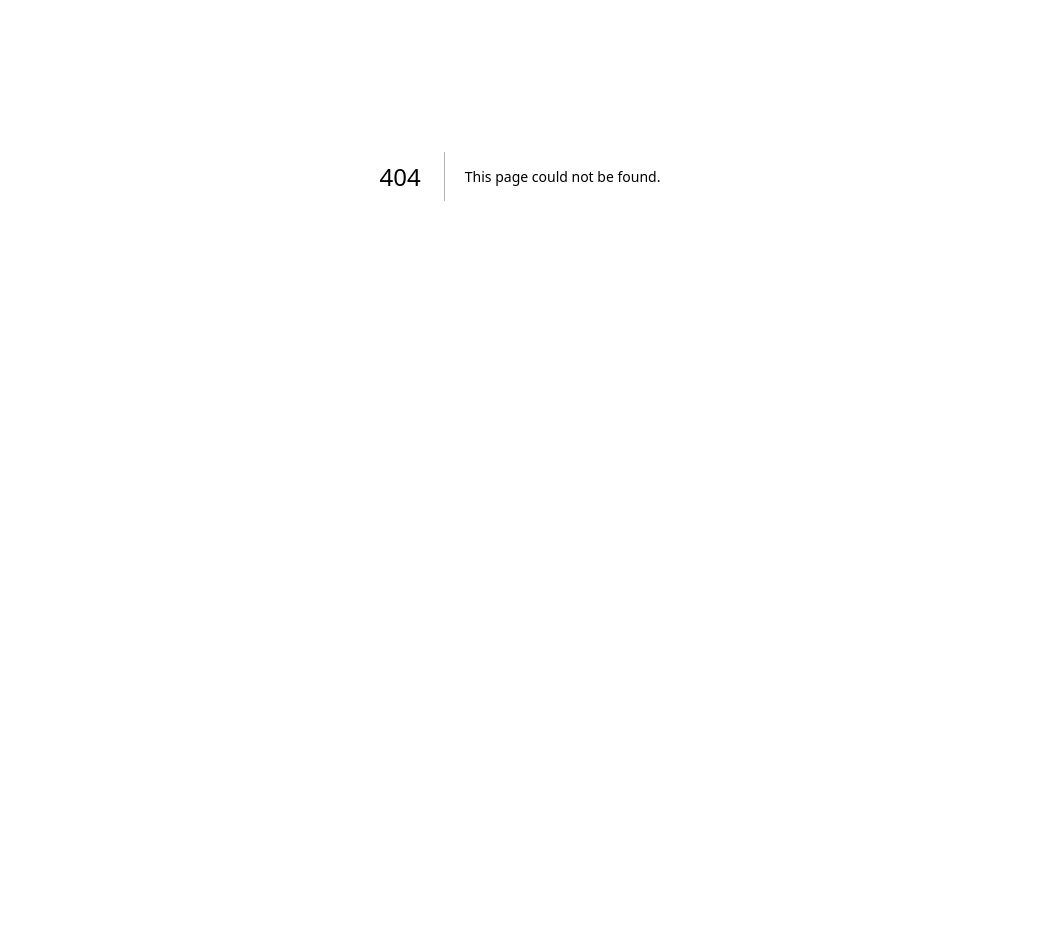
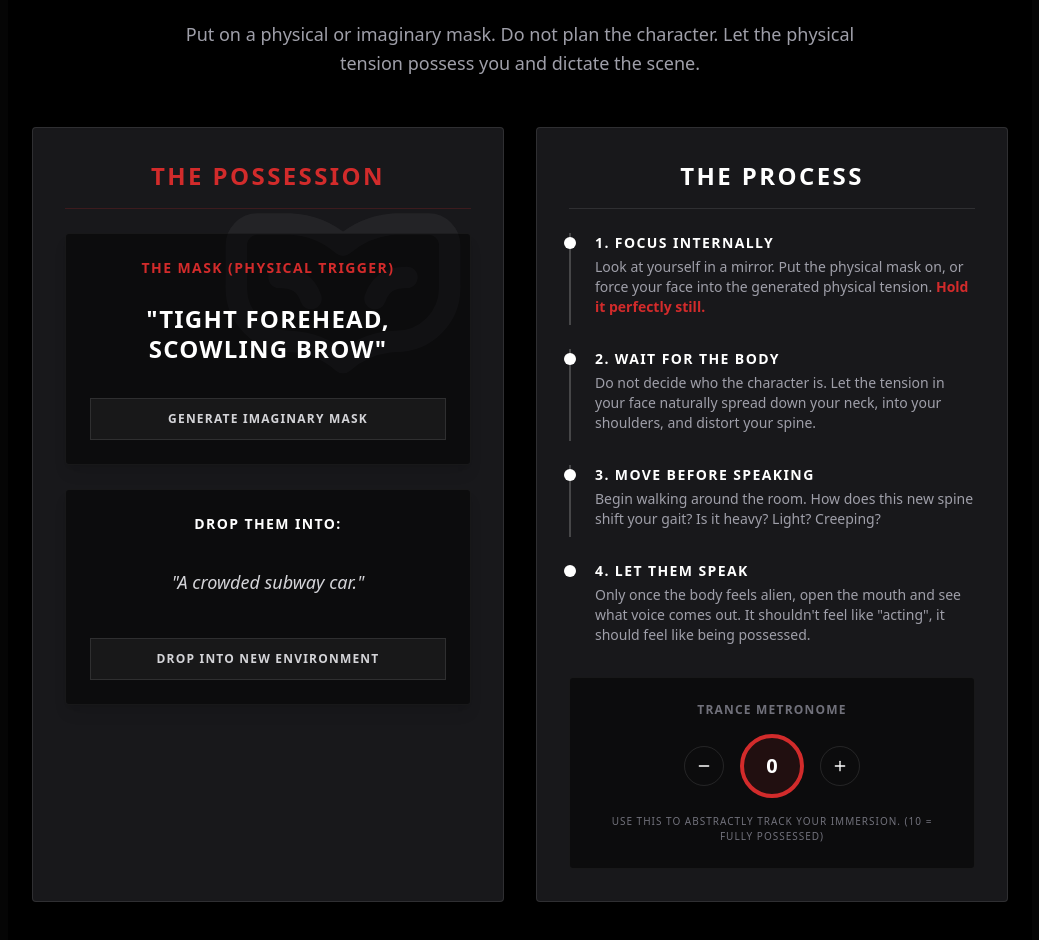
Before and after one commit to Mathe-S/improv, a Next.js app: page /games/masks in a window 1280 px wide. Before the commit this address had no page. Shown: the part 224-1164 px from the top of the page, without its empty margins (120-1159 px from the left). Before the commit the page ends 800 px from the top, so only its background shows below. Built offline with nearby package versions, Linux system fonts and the light colour scheme.

Commit message:
feat: add Masks game page and slug to toolbox data.

```diff
--- /dev/null
+++ b/src/app/games/masks/page.tsx
@@ -0,0 +1,173 @@
+"use client";
+
+import { useState } from "react";
+import Link from "next/link";
+import { getRandomItem } from "@/data/toolboxData";
+import { VenetianMask, Plus, Minus, MoveRight } from "lucide-react";
+
+// For "Imaginary" masks or physical triggers
+const maskTensionPoints = [
+  "Tight forehead, scowling brow",
+  "Wide, perfectly round unblinking eyes",
+  "A jaw locked into a massive, unnatural grin",
+  "Nose scrunched up as if smelling something foul",
+  "Mouth pulled tightly to the left side",
+  "Total slackness, dead expressionless eyes",
+  "Upper lip curled into a permanent snarl",
+];
+
+// Environments to drop the mask into
+const environments = [
+  "A crowded subway car.",
+  "At the altar getting married.",
+  "In a job interview for a bank.",
+  "Waiting in line at the DMV.",
+  "Sitting in a quiet library.",
+  "At a chaotic toddler's birthday party.",
+];
+
+export default function MasksGamePage() {
+  const [tension, setTension] = useState(maskTensionPoints[0]);
+  const [environment, setEnvironment] = useState(environments[0]);
+
+  // A hypothetical "Trance" level state just for visual flavor
+  const [tranceLevel, setTranceLevel] = useState(0);
+
+  const generateNewMask = () => setTension(getRandomItem(maskTensionPoints));
+  const generateNewEnvironment = () => setEnvironment(getRandomItem(environments));
+
+  return (
+    <div className="min-h-screen bg-black pt-28 pb-20 px-6 max-w-5xl mx-auto flex flex-col">
+      <Link href="/games" className="text-zinc-500 hover:text-white mb-8 inline-block transition-colors shrink-0">
+        ← Back to Games
+      </Link>
+
+      <div className="text-center mb-12 shrink-0">
+        <h1 className="text-4xl md:text-6xl font-black text-white mb-4 tracking-tighter uppercase relative inline-block">
+          Masks
+        </h1>
+        <p className="text-zinc-400 max-w-2xl mx-auto text-lg leading-relaxed">
+          Put on a physical or imaginary mask. Do not plan the character. Let the physical tension possess you and dictate the scene.
+        </p>
+      </div>
+
+      <div className="grid lg:grid-cols-2 gap-8 mb-8 flex-1">
+
+        {/* The Possession Board */}
+        <div className="bg-zinc-900 border border-white/10 rounded-sm p-6 md:p-8 flex flex-col shadow-lg relative overflow-hidden">
+
+          <div className="absolute top-0 right-0 p-8 opacity-5">
+             <VenetianMask className="w-64 h-64" />
+          </div>
+
+          <h2 className="text-2xl font-bold text-accent-red uppercase tracking-widest mb-6 border-b border-accent-red/20 pb-4 relative z-10 text-center">
+            The Possession
+          </h2>
+
+          <div className="flex-1 space-y-6 flex flex-col relative z-10">
+
+             {/* The Mask / Tension */}
+             <div className="bg-black/50 border border-white/5 p-6 rounded-sm text-center shadow-lg">
+                <p className="text-sm font-bold text-accent-red uppercase tracking-widest mb-4">
+                  The Mask (Physical Trigger)
+                </p>
+                <div className="flex items-center justify-center min-h-[5rem] px-4">
+                   <p className="text-xl md:text-2xl font-bold text-white uppercase tracking-wider leading-tight">
+                      "{tension}"
+                   </p>
+                </div>
+                <button
+                   onClick={generateNewMask}
+                   className="mt-6 py-3 w-full bg-white/5 text-zinc-300 font-bold uppercase tracking-widest text-xs hover:bg-white/10 transition-colors border border-white/10"
+                >
+                   Generate Imaginary Mask
+                </button>
+             </div>
+
+             {/* The Environment */}
+             <div className="bg-black/50 border border-white/5 p-6 rounded-sm text-center shadow-lg">
+                <p className="text-sm font-bold text-white uppercase tracking-widest mb-4">
+                  Drop Them Into:
+                </p>
+                <div className="flex items-center justify-center min-h-[4rem] px-4">
+                   <p className="text-lg font-medium text-zinc-300 italic">
+                      "{environment}"
+                   </p>
+                </div>
+                <button
+                   onClick={generateNewEnvironment}
+                   className="mt-6 py-3 w-full bg-white/5 text-zinc-300 font-bold uppercase tracking-widest text-xs hover:bg-white/10 transition-colors border border-white/10"
+                >
+                   Drop Into New Environment
+                </button>
+             </div>
+
+          </div>
+        </div>
+
+        {/* Trance Status / Rules */}
+        <div className="bg-zinc-900 border border-white/10 rounded-sm p-6 md:p-8 flex flex-col shadow-lg">
+          <h2 className="text-2xl font-bold text-white uppercase tracking-widest mb-6 border-b border-white/10 pb-4 text-center">
+            The Process
+          </h2>
+
+          <div className="flex-1 flex flex-col">
+
+             <div className="space-y-6 flex-1 text-left">
+                <div className="relative pl-6 border-l-2 border-white/20 pb-2">
+                   <div className="absolute w-3 h-3 bg-white rounded-full -left-[7px] top-1"></div>
+                   <h3 className="text-white font-bold mb-1 uppercase tracking-widest text-sm">1. Focus Internally</h3>
+                   <p className="text-zinc-400 text-sm">Look at yourself in a mirror. Put the physical mask on, or force your face into the generated physical tension. <strong className="text-accent-red">Hold it perfectly still.</strong></p>
+                </div>
+
+                <div className="relative pl-6 border-l-2 border-white/20 pb-2">
+                   <div className="absolute w-3 h-3 bg-white rounded-full -left-[7px] top-1"></div>
+                   <h3 className="text-white font-bold mb-1 uppercase tracking-widest text-sm">2. Wait for the Body</h3>
+                   <p className="text-zinc-400 text-sm">Do not decide who the character is. Let the tension in your face naturally spread down your neck, into your shoulders, and distort your spine.</p>
+                </div>
+
+                <div className="relative pl-6 border-l-2 border-white/20 pb-2">
+                   <div className="absolute w-3 h-3 bg-white rounded-full -left-[7px] top-1"></div>
+                   <h3 className="text-white font-bold mb-1 uppercase tracking-widest text-sm">3. Move Before Speaking</h3>
+                   <p className="text-zinc-400 text-sm">Begin walking around the room. How does this new spine shift your gait? Is it heavy? Light? Creeping?</p>
+                </div>
+
+                <div className="relative pl-6 border-l-2 border-transparent">
+                   <div className="absolute w-3 h-3 bg-white rounded-full -left-[7px] top-1"></div>
+                   <h3 className="text-white font-bold mb-1 uppercase tracking-widest text-sm">4. Let Them Speak</h3>
+                   <p className="text-zinc-400 text-sm">Only once the body feels alien, open the mouth and see what voice comes out. It shouldn't feel like "acting", it should feel like being possessed.</p>
+                </div>
+             </div>
+
+             {/* Trance Level Toy */}
+             <div className="mt-8 bg-black/50 border border-white/5 p-6 rounded-sm text-center">
+                <p className="text-xs uppercase tracking-widest text-zinc-500 font-bold mb-4">Trance Metronome</p>
+                <div className="flex items-center justify-center gap-4">
+                   <button
+                     onClick={() => setTranceLevel(Math.max(0, tranceLevel - 1))}
+                     className="w-10 h-10 border border-white/10 rounded-full flex items-center justify-center hover:bg-white/10 text-white"
+                   >
+                     <Minus className="w-4 h-4" />
+                   </button>
+                   <div className="w-16 h-16 rounded-full border-4 border-accent-red flex items-center justify-center text-xl font-black text-white bg-accent-red/10">
+                     {tranceLevel}
+                   </div>
+                   <button
+                     onClick={() => setTranceLevel(Math.min(10, tranceLevel + 1))}
+                     className="w-10 h-10 border border-white/10 rounded-full flex items-center justify-center hover:bg-white/10 text-white"
+                   >
+                     <Plus className="w-4 h-4" />
+                   </button>
+                </div>
+                <p className="text-zinc-500 text-[10px] mt-4 uppercase tracking-widest">
+                  Use this to abstractly track your immersion. (10 = fully possessed)
+                </p>
+             </div>
+
+          </div>
+        </div>
+
+      </div>
+    </div>
+  );
+}
--- a/src/data/toolboxData.ts
+++ b/src/data/toolboxData.ts
@@ -477,6 +477,7 @@ export const improvGames: ImprovGame[] = [
     ],
     playerCount: "1+",
     difficulty: "advanced",
+    slug: "masks",
   },
   {
     name: "Presents",
```
